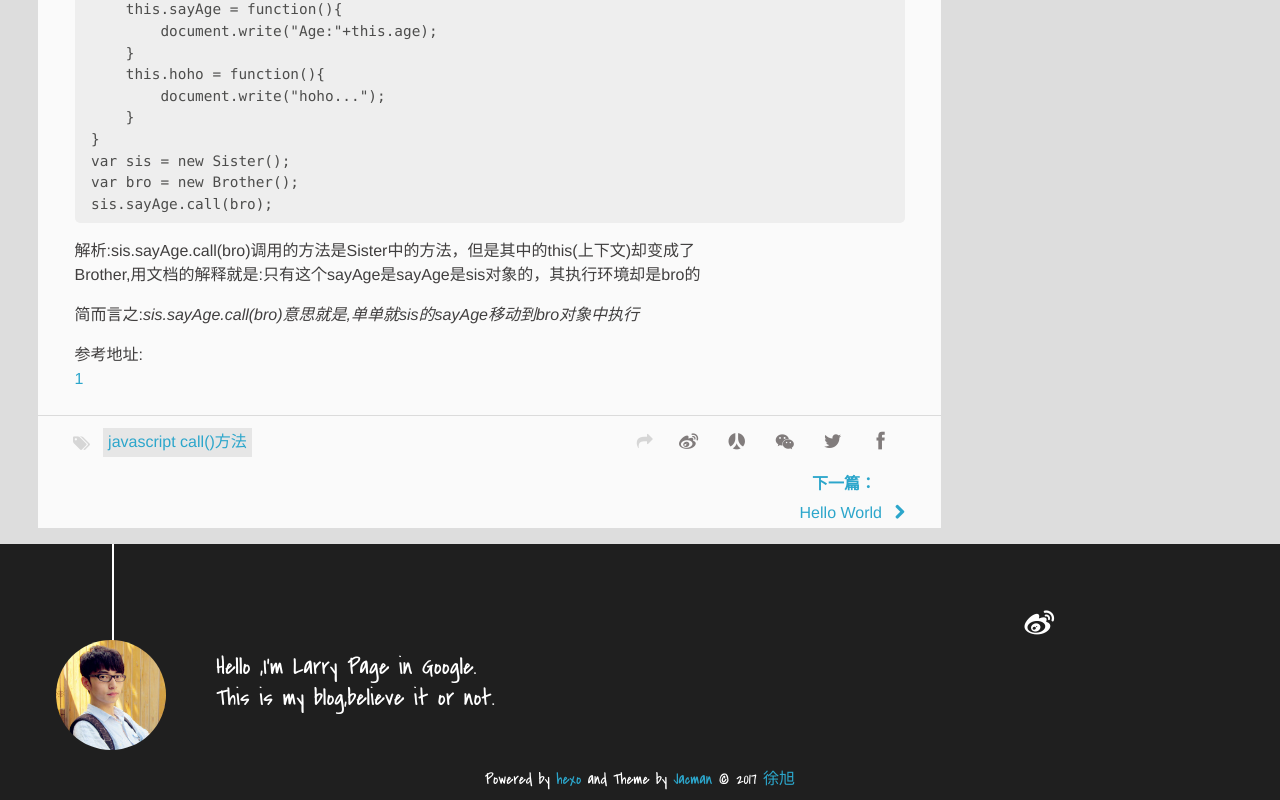
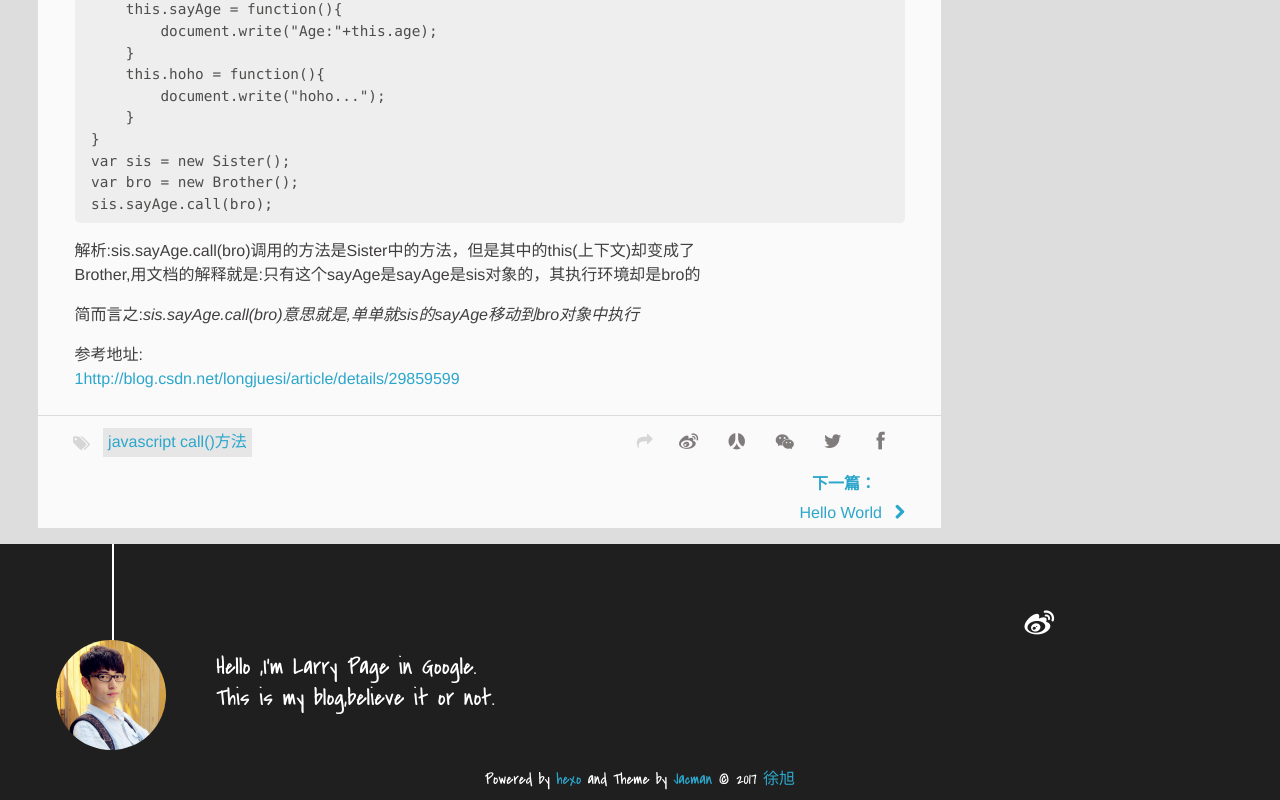
Before and after one commit to SUNOW2/SUNOW2.github.io, a plain HTML site: page 2017/03/19/call/index.html in a window 1280 px wide. Shown: the part 1587-2387 px from the top of the page. Drawn offline with Linux system fonts and the light colour scheme; a script that the page names is missing.

Commit message:
Site updated: 2017-03-20 09:27:53

```diff
--- a/2017/03/19/call/index.html
+++ b/2017/03/19/call/index.html
@@ -23,7 +23,7 @@
 用法call([thisObj[,arg1[arg2[,[,…argN]]]]]);
 参数thisObj: 可选项，将被当作当前对象的对象arg1,arg2,…,argN: 可选项，被传递方法的参数序列
 说明call()方法可以用来代替另一个对象来调用一个方法。call()方法可将一个函数的对象上下文从">
-<meta property="og:updated_time" content="2017-03-20T01:24:42.679Z">
+<meta property="og:updated_time" content="2017-03-20T01:27:31.390Z">
 <meta name="twitter:card" content="summary">
 <meta name="twitter:title" content="javascript call()方法">
 <meta name="twitter:description" content="javascript call()方法定义调用一个对象的一个方法，以另一个对象替换当前对象
@@ -146,7 +146,7 @@ var bro = new Brother();
 sis.sayAge.call(bro);
 </code></pre><p>解析:sis.sayAge.call(bro)调用的方法是Sister中的方法，但是其中的this(上下文)却变成了<br>Brother,用文档的解释就是:只有这个sayAge是sayAge是sis对象的，其执行环境却是bro的</p>
 <p>简而言之:<em>sis.sayAge.call(bro)意思就是,单单就sis的sayAge移动到bro对象中执行</em></p>
-<p>参考地址:<br><a href="http://blog.csdn.net/longjuesi/article/details/29859599" target="_blank" rel="external">1</a></p>
+<p>参考地址:<br><a href="http://blog.csdn.net/longjuesi/article/details/29859599" target="_blank" rel="external">1</a><a href="http://blog.csdn.net/longjuesi/article/details/29859599" target="_blank" rel="external">http://blog.csdn.net/longjuesi/article/details/29859599</a></p>
 
 	</div>
 		<footer class="article-footer clearfix">
--- a/index.html
+++ b/index.html
@@ -128,7 +128,7 @@ var bro = new Brother();
 sis.sayAge.call(bro);
 </code></pre><p>解析:sis.sayAge.call(bro)调用的方法是Sister中的方法，但是其中的this(上下文)却变成了<br>Brother,用文档的解释就是:只有这个sayAge是sayAge是sis对象的，其执行环境却是bro的</p>
 <p>简而言之:<em>sis.sayAge.call(bro)意思就是,单单就sis的sayAge移动到bro对象中执行</em></p>
-<p>参考地址:<br><a href="http://blog.csdn.net/longjuesi/article/details/29859599" target="_blank" rel="external">1</a></p>
+<p>参考地址:<br><a href="http://blog.csdn.net/longjuesi/article/details/29859599" target="_blank" rel="external">1</a><a href="http://blog.csdn.net/longjuesi/article/details/29859599" target="_blank" rel="external">http://blog.csdn.net/longjuesi/article/details/29859599</a></p>
 
 
 
```
